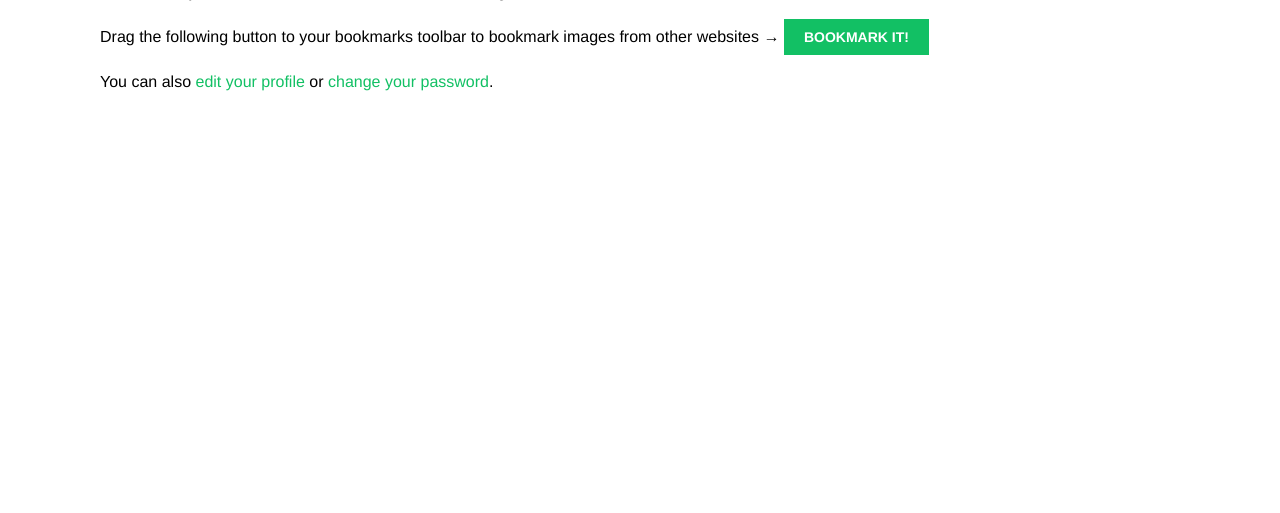
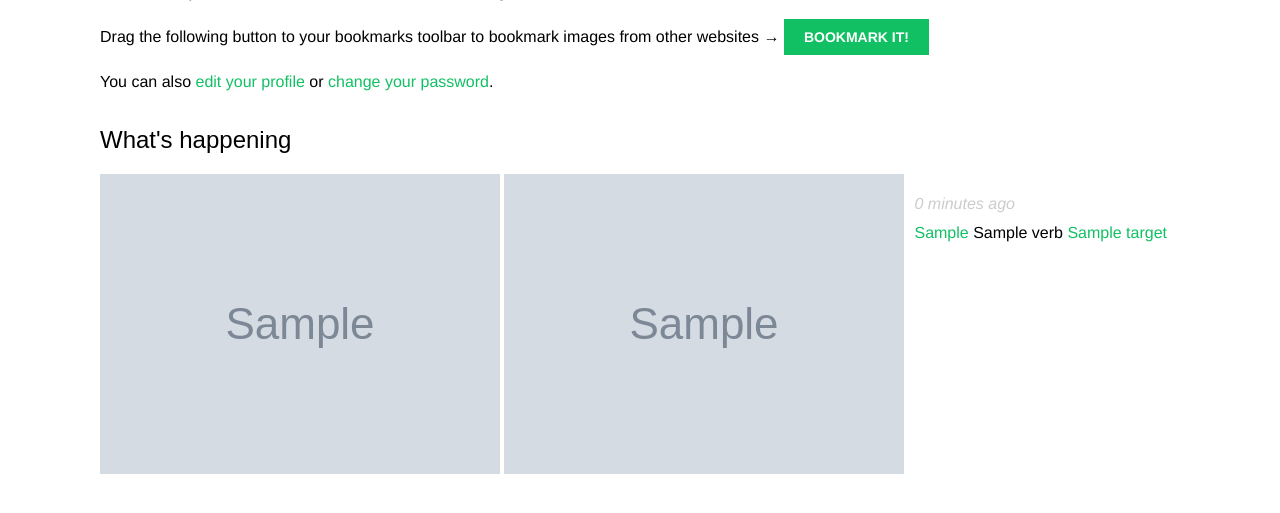
Before and after one commit to ObsidianRock/shareit, a Django app: template account/templates/account/dashboard.html in a window 1280 px wide. Shown: the part 177-690 px from the top of the page. Run offline with Django 3.2, Linux system fonts and the light colour scheme; the template is opened without the code that fills it: most values are stand-ins (such as "Sample title", 1, 10 or a date in 2020); grey boxes marked "Sample" are stand-in pictures; some libraries are stand-ins or nearby versions; some web fonts are replaced.

Commit message:
added template to actions

```diff
--- a/account/templates/account/dashboard.html
+++ b/account/templates/account/dashboard.html
@@ -16,4 +16,10 @@
    <p>You can also <a href="{% url 'edit' %}">edit your profile</a> or
     <a href="{% url 'password_change' %}">change your password</a>.<p>
 
+    <h2>What's happening</h2>
+    <div id="action-list">
+         {% for action in actions %}
+         {% include "actions/action/detail.html" %}
+         {% endfor %}
+    </div>
 {% endblock %}
--- /dev/null
+++ b/actions/templates/actions/action/detail.html
@@ -0,0 +1,44 @@
+{% load thumbnail %}
+
+{% with user=action.user profile=action.user.profile %}
+
+<div class="action">
+ <div class="images">
+     {% if profile.photo %}
+         {% thumbnail user.profile.photo "80x80" crop="100%" as im %}
+             <a href="{{ user.get_absolute_url }}">
+                 <img src="{{ im.url }}" alt="{{ user.get_full_name }}" class="item-img">
+             </a>
+         {% endthumbnail %}
+     {% endif %}
+
+     {% if action.target %}
+         {% with target=action.target %}
+
+             {% if target.image %}
+                 {% thumbnail target.image "80x80" crop="100%" as im %}
+                     <a href="{{ target.get_absolute_url }}">
+                     <img src="{{ im.url }}" class="item-img">
+                     </a>
+                 {% endthumbnail %}
+             {% endif %}
+
+        {% endwith %}
+     {% endif %}
+ </div>
+ <div class="info">
+    <p>
+        <span class="date">{{ action.created|timesince }} ago</span>
+        <br />
+        <a href="{{ user.get_absolute_url }}">{{ user.first_name }} </a>
+        {{ action.verb }}
+        {% if action.target %}
+            {% with target=action.target %}
+                 <a href="{{ target.get_absolute_url }}">{{ target }}</a>
+            {% endwith %}
+        {% endif %}
+     </p>
+ </div>
+
+</div>
+{% endwith %}
--- a/actions/utils.py
+++ b/actions/utils.py
@@ -23,7 +23,6 @@ def create_action(user, verb, target=None):
                                                  target_id=target.id)
 
     if not similar_actions:
-        # no existing actions found
         action = Action(user=user, verb=verb, target=target)
         action.save()
         return True
```
Also changed, not shown: account/views.py (+6 -2 lines).
